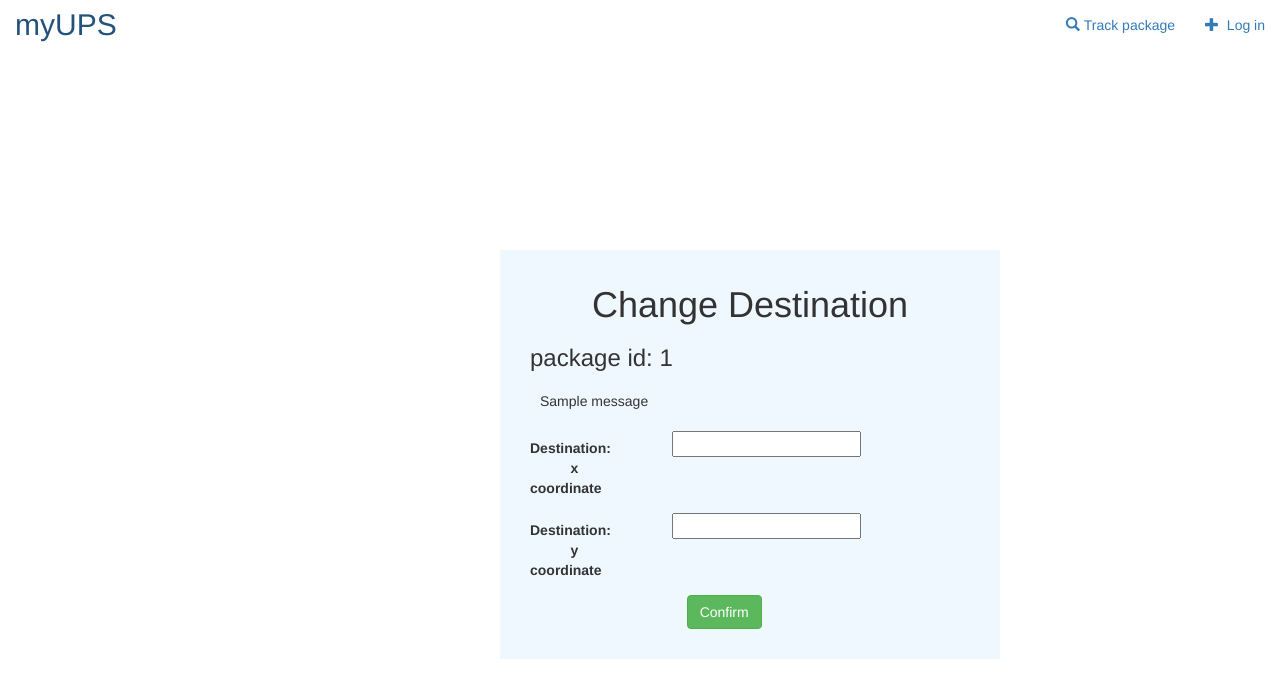
After one commit to Tono-vacn/My_mini_ups, a Django app: template my_ups/myups/templates/myups/change_dest.html in a window 1280 px wide. The commit adds this page. Shown: the top 698 px of the page. Run offline with Django 4.2, Linux system fonts and the light colour scheme; the template is opened without the code that fills it: values that come from a table or form of the project are taken from there, others are empty; tables that the repository leaves empty hold one stand-in row (values such as "Sample post"); one stand-in notice (Sample message) is shown; some libraries are stand-ins or nearby versions.

Commit message:
fix structure

```diff
--- a/my_ups/myups/templates/index.html
+++ b/my_ups/myups/templates/index.html
@@ -7,7 +7,7 @@
       <div class="col-sm-12 col-md-6">
           <div class="panel panel-default">
               <div class="panel-body">
-                  <h3 align="center">Enter your Package No. Here!</h3>
+                  <h3 align="center">Enter Package Number Here!</h3>
                   {% if messages %}
                   {% for message in messages %}
                   <p{% if message.tags %} class="{{ message.tags }}" {% endif %} style="padding: 10px">{{ message }}</p>
@@ -27,9 +27,11 @@
                       </div>
                   </form>
               </div>
+              {% if user.is_authenticated == False %}
               <div class="panel-footer">
                   Don't have an account? <a href="{% url 'user_register'%}">Click here</a > to register.
               </div>
+              {% endif %}
           </div>
       </div>
   </div>
--- a/my_ups/myups/templates/myups/base.html
+++ b/my_ups/myups/templates/myups/base.html
@@ -31,19 +31,19 @@
         </li>
         {% else %}
         <li>
-            {% comment %} <a href="{% url 'all_pkg'%}">
+            <a href="{% url 'pkg_all' user.id%}">
                 <span class="glyphicon glyphicon-user" aria-hidden="true"></span>&nbsp;user id: {{ user.id }} user name: {{ user.username }}
-            </a > {% endcomment %}
+            </a >
         </li>
         <li>
-            {% comment %} <a href="{% url 'edit_email'%}">
+            <a href="{% url 'change_email'%}">
                 <span class="glyphicon glyphicon-star" aria-hidden="true"></span>&nbsp;Edit Email
-            </a > {% endcomment %}
+            </a >
         </li>
         <li>
-            {% comment %} <a href="{% url 'logout_user'%}">
+            <a href="{% url 'user_logout'%}">
                 <span class="glyphicon glyphicon-off" aria-hidden="true"></span>&nbsp; Log out
-            </a > {% endcomment %}
+            </a >
         </li>
         {% endif %}
     </ul>
--- /dev/null
+++ b/my_ups/myups/templates/myups/change_dest.html
@@ -0,0 +1,49 @@
+{% extends 'myups/base.html' %}
+{% block title %}Change Destination{% endblock %}
+{% block change_destination %}active{% endblock %}
+
+{% block body %}
+
+<div class="container-fluid" style= "margin-top:200px;margin-right:100px;margin-left: 500px;background-color: aliceblue;width: 500px">
+
+  <div class="panel-body col-sm-12">
+      <h1 align="center">Change Destination</h1>
+      {%if package%}
+      <h3>package id: {{package.pkg_id}}</h3>
+      {%endif%}
+
+      {% if messages %}
+      {% for message in messages %}
+      <p{% if message.tags %} class="{{ message.tags }}" {% endif %} style="padding: 10px">{{ message }}</p>
+      {% endfor %}
+      {% endif %}
+
+      <form class="form-horizontal" role="form" action="{% url 'save_dest' %}" method="post" enctype="multipart/form-data">
+          {% csrf_token %}
+          <div class="form-group">
+              <label class="control-label col-sm-2" for="dest_x">
+                  Destination: x coordinate
+              </label>
+              <div class="col-sm-offset-4" >
+                  <input id="destination_x" maxlength="30" name="destination_x" type="text">
+              </div>
+          </div>
+          <div class="form-group">
+              <label class="control-label col-sm-2" for="id_password">
+                  Destination: y coordinate
+              </label>
+              <div class="col-sm-offset-4">
+                  <input id="destination_y" maxlength="30" name="destination_y" type="test">
+              </div>
+          </div>
+          <div class="form-group">
+              <div class="col-sm-offset-4 col-sm-10">
+                  <button type="submit" name="package_id" value="{{ package.pkg_id }}" class="btn btn-success">Confirm</button>
+              </div>
+          </div>
+      </form>
+  </div>
+</div>
+
+
+{% endblock %}
--- a/my_ups/myups/urls.py
+++ b/my_ups/myups/urls.py
@@ -26,5 +26,6 @@ urlpatterns = [
     path('logout/', views.user_logout, name='user_logout'),
     path('pkg/', views.check_package, name='pkg'),
     path('pkg/<int:user_id>/', views.check_all_packages, name='pkg_all'),
+    path('change_email/', views.change_email, name='change_email'),
     # url(r'^$',views.index),
 ]
```
Also changed, not shown: my_ups/myups/views.py (+28 -8 lines), my_ups/myups/migrations/0001_initial.py (added), my_ups/myups/migrations/__init__.py (added).
